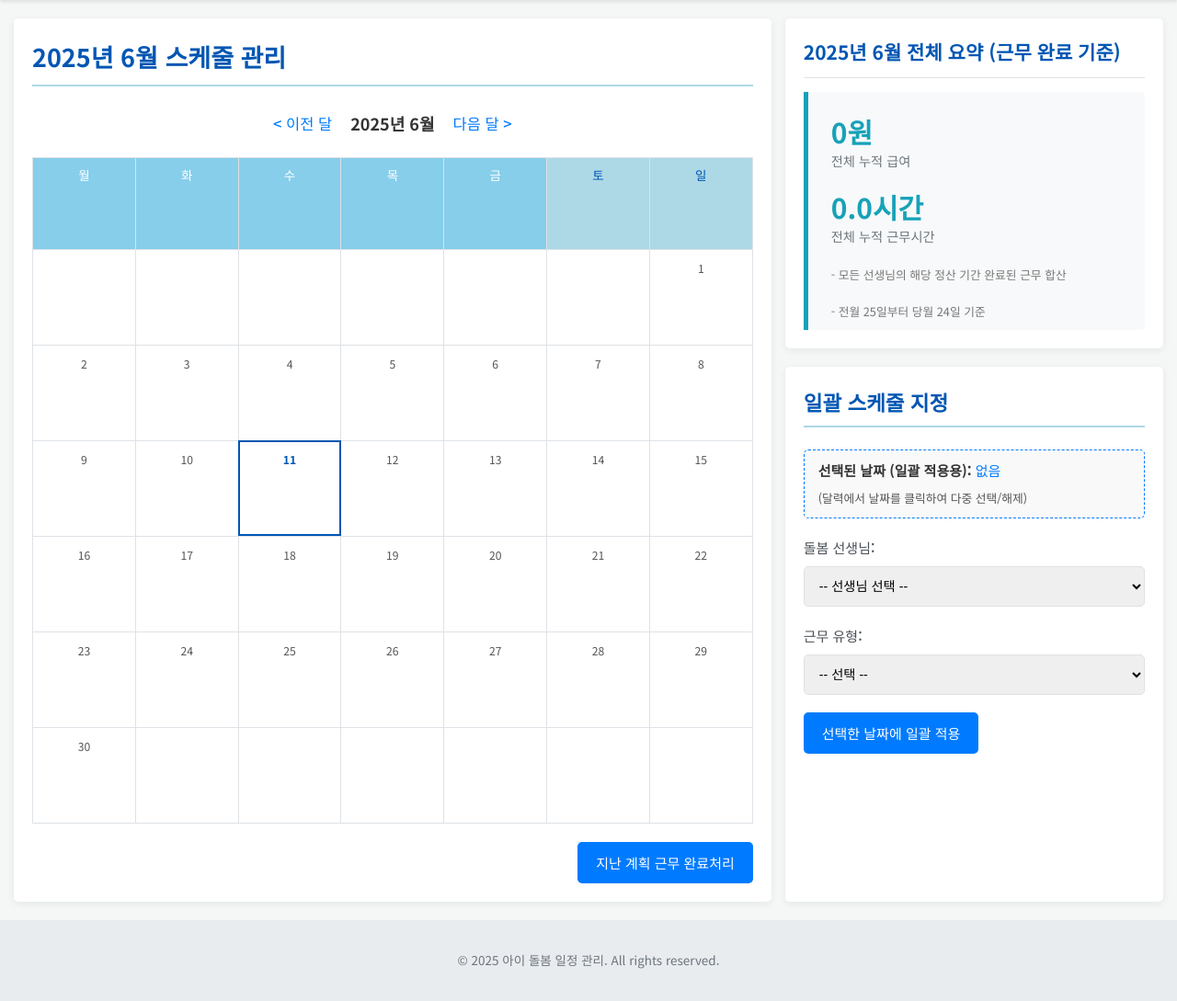
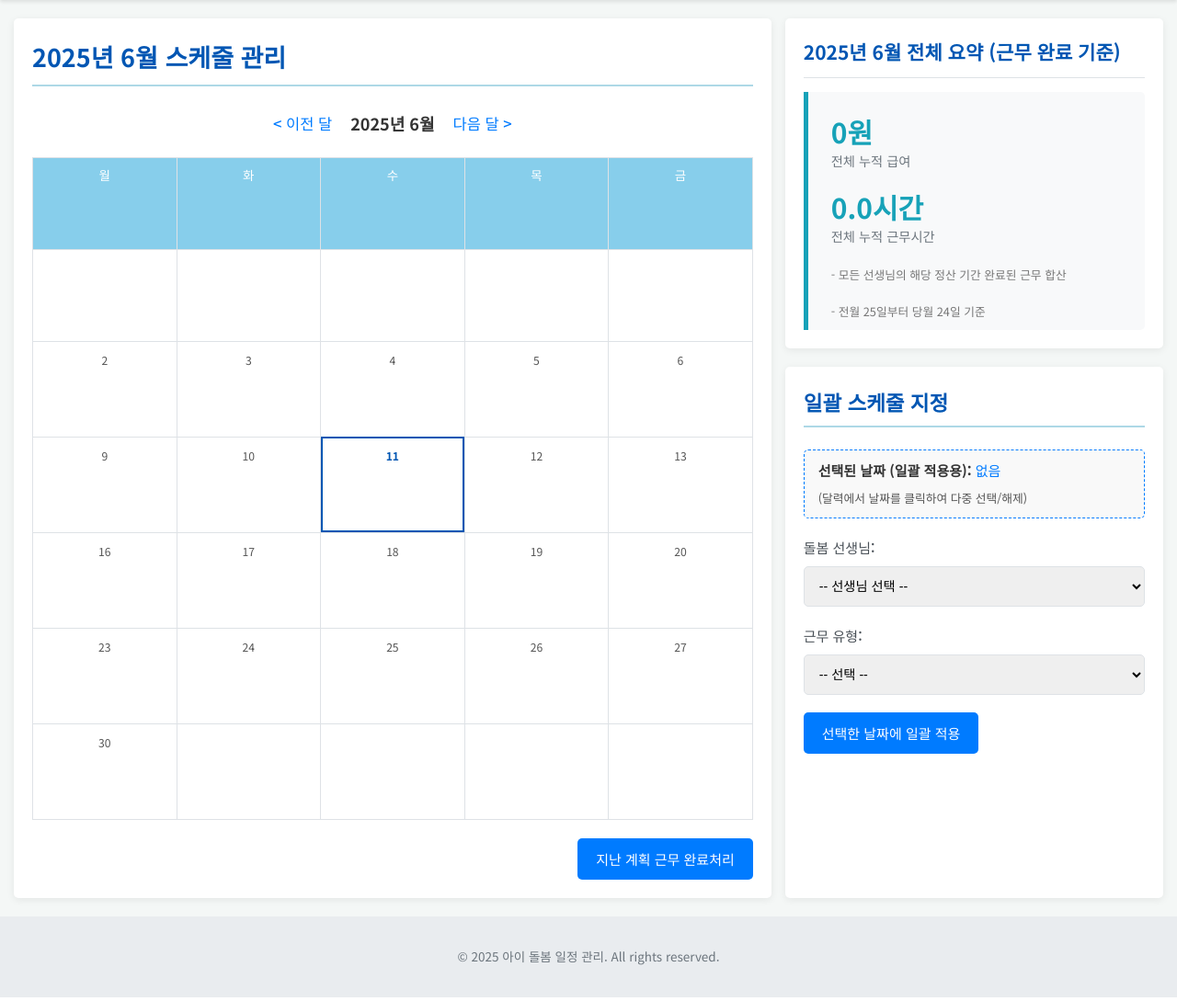
Before and after one commit to PapaLeon23/care, a Flask app: page /admin in a window 1280 px wide. Shown: the part 62-1151 px from the top of the page at 92% size. Run offline with Flask 3, Linux system fonts and the light colour scheme; the visitor is signed in with stand-in values (Sample User, id 1).

Commit message:
UI 개선

```diff
--- a/app.py
+++ b/app.py
@@ -115,11 +115,12 @@ def get_monthly_work_summary(user_id, year, month):
 def get_calendar_data(year, month, user_id_for_view=None, for_admin=False):
     py_calendar.setfirstweekday(py_calendar.MONDAY)
     cal = py_calendar.Calendar()
+    # 7일 기준의 주별 달력 데이터를 가져옵니다.
     month_calendar_weeks_raw = cal.monthdays2calendar(year, month)
 
     weeks_data_for_template = []
 
-    # 스케줄 데이터 미리 로드 (이전과 동일)
+    # 스케줄 데이터 미리 로드 로직 (기존과 동일)
     first_day_of_month = date(year, month, 1)
     last_day_of_month = date(year, month, py_calendar.monthrange(year, month)[1])
     schedules_query = WorkSchedule.query.filter(
@@ -129,85 +130,85 @@ def get_calendar_data(year, month, user_id_for_view=None, for_admin=False):
     if not for_admin and user_id_for_view:
         schedules_query = schedules_query.filter_by(user_id=user_id_for_view)
 
-    schedules_by_date = {} # 날짜별 스케줄 객체들을 담을 딕셔너리
+    schedules_by_date = {}
     all_schedules_this_month = schedules_query.all()
 
-    # 스케줄에 포함된 사용자 정보를 미리 가져오기 위한 ID 리스트 생성
     user_ids_in_schedules = list(set(s.user_id for s in all_schedules_this_month))
-    # 만약 user_id_for_view (사용자 대시보드)가 주어졌고, 해당 사용자가 이번 달 스케줄이 없더라도
-    # user_map에는 포함시켜야 할 수 있으므로 (현재 로직에서는 불필요하나, 일반적인 경우)
     if user_id_for_view and user_id_for_view not in user_ids_in_schedules:
         user_ids_in_schedules.append(user_id_for_view)
 
     user_map_query = User.query.filter(User.id.in_(user_ids_in_schedules)).all() if user_ids_in_schedules else []
     user_map = {u.id: {'username': u.username, 'nickname': u.get_display_name()} for u in user_map_query}
 
-    # 날짜별로 스케줄 객체들을 그룹화
     for s_obj in all_schedules_this_month:
         s_date = s_obj.work_date
         if s_date not in schedules_by_date:
             schedules_by_date[s_date] = []
-        schedules_by_date[s_date].append(s_obj) # schedule_obj 전체를 저장
+        schedules_by_date[s_date].append(s_obj)
 
-    # 달력 주차별, 날짜별 루프
+    # 달력 주차별 루프
     for week_raw in month_calendar_weeks_raw:
         week_data_for_template_inner = []
+        # week_raw는 7일치 데이터를 포함 (월=0, 화=1, ..., 금=4, 토=5, 일=6)
         for day_num, weekday_val_py_std in week_raw:
-            schedules_details_for_day = [] # 해당 날짜의 스케줄 상세 정보들을 담을 리스트
-            current_date_obj = None
-            is_today_flag = False
-            date_str_for_template = ''
-            is_weekend_day = (weekday_val_py_std == py_calendar.SATURDAY or weekday_val_py_std == py_calendar.SUNDAY)
 
-            if day_num != 0: # 실제 날짜인 경우
-                current_date_obj = date(year, month, day_num)
-                date_str_for_template = current_date_obj.strftime('%Y-%m-%d')
-                is_today_flag = (current_date_obj == date.today())
+            # ======== 월요일부터 금요일까지만 처리하도록 조건 추가 ========
+            if weekday_val_py_std <= 4: # 월(0) ~ 금(4)
+                schedules_details_for_day = []
+                current_date_obj = None
+                is_today_flag = False
+                date_str_for_template = ''
+                is_weekend_day = False # 이제 주말은 표시하지 않으므로 항상 False
 
-                # 위에서 그룹화한 schedules_by_date 딕셔너리에서 해당 날짜의 스케줄 객체 리스트를 가져옴
-                day_schedules_from_db_objects = schedules_by_date.get(current_date_obj, [])
+                if day_num != 0:
+                    current_date_obj = date(year, month, day_num)
+                    date_str_for_template = current_date_obj.strftime('%Y-%m-%d')
+                    is_today_flag = (current_date_obj == date.today())
 
-                for schedule_obj in day_schedules_from_db_objects: # 해당 날짜의 각 스케줄 객체에 대해 처리
-                    # 관리자 화면이거나, 또는 사용자 화면일 경우 해당 사용자의 스케줄만
-                    if for_admin or (user_id_for_view is not None and schedule_obj.user_id == user_id_for_view):
-                        worker_info = user_map.get(schedule_obj.user_id, {'username': "Unknown", 'nickname': "Unknown User"})
+                    day_schedules_from_db_objects = schedules_by_date.get(current_date_obj, [])
 
-                        # ======== "휴일" 처리 및 표시 텍스트 단순화 시작 ========
-                        display_nickname_for_cal = worker_info['nickname']
-                        work_type_for_cal_display = schedule_obj.work_type # 기본값은 실제 근무 유형
+                    for schedule_obj in day_schedules_from_db_objects:
+                        if for_admin or (user_id_for_view is not None and schedule_obj.user_id == user_id_for_view):
+                            worker_info = user_map.get(schedule_obj.user_id, {'username': "Unknown", 'nickname': "Unknown User"})
 
-                        if schedule_obj.work_type == WORK_TYPE_HOLIDAY:
-                            display_nickname_for_cal = ""  # "휴일"일 경우 담당자 이름 표시 안 함
-                            work_type_for_cal_display = WORK_TYPE_HOLIDAY # 달력에 "휴일"이라고만 표시
-                        elif schedule_obj.work_type == '하원' and schedule_obj.is_overtime:
-                            work_type_for_cal_display = "연장" # "하원+연장" 대신 "연장"으로만 간략히 표시 (선택 사항)
-                        # "등원"의 경우 work_type_for_cal_display는 "등원" 그대로 사용됨
-                        # ======== "휴일" 처리 및 표시 텍스트 단순화 끝 ========
+                            display_nickname_for_cal = worker_info['nickname']
+                            work_type_for_cal_display = schedule_obj.work_type
 
-                        detail = {
-                            'id': schedule_obj.id,
-                            'user_id': schedule_obj.user_id,
-                            'username': worker_info['username'],
-                            'nickname': display_nickname_for_cal,       # "휴일"일 경우 빈 문자열이 됨
-                            'work_type': schedule_obj.work_type,       # 실제 DB에 저장된 work_type (CSS 클래스용)
-                            'work_type_display': work_type_for_cal_display, # 달력에 실제 표시될 텍스트
-                            'is_overtime': schedule_obj.is_overtime,
-                            'date_str': date_str_for_template,
-                            'status': schedule_obj.status
-                        }
-                        schedules_details_for_day.append(detail)
+                            if schedule_obj.work_type == WORK_TYPE_HOLIDAY:
+                                display_nickname_for_cal = ""
+                                work_type_for_cal_display = WORK_TYPE_HOLIDAY
+                            elif schedule_obj.work_type == '하원' and schedule_obj.is_overtime:
+                                work_type_for_cal_display = "연장"
 
-            week_data_for_template_inner.append({
-                'day': day_num,
-                'schedules_details': schedules_details_for_day, # 가공된 스케줄 상세 정보 리스트
-                'is_today': is_today_flag,
-                'date_str': date_str_for_template,
-                'is_weekend': is_weekend_day,
-                'py_weekday': weekday_val_py_std
-            })
-        weeks_data_for_template.append(week_data_for_template_inner)
+                            schedules_details_for_day.append({
+                                'id': schedule_obj.id,
+                                'user_id': schedule_obj.user_id,
+                                'username': worker_info['username'],
+                                'nickname': display_nickname_for_cal,
+                                'work_type': schedule_obj.work_type,
+                                'work_type_display': work_type_for_cal_display,
+                                'is_overtime': schedule_obj.is_overtime,
+                                'date_str': date_str_for_template,
+                                'status': schedule_obj.status
+                            })
 
-    weekday_headers = ["월", "화", "수", "목", "금", "토", "일"]
+                week_data_for_template_inner.append({
+                    'day': day_num,
+                    'schedules_details': schedules_details_for_day,
+                    'is_today': is_today_flag,
+                    'date_str': date_str_for_template,
+                    'is_weekend': is_weekend_day,
+                    'py_weekday': weekday_val_py_std
+                })
+            # =========================================================
+
+        # 주말만 있던 빈 주(week)는 추가하지 않도록 함 (예: 월초, 월말)
+        if week_data_for_template_inner:
+            weeks_data_for_template.append(week_data_for_template_inner)
+
+    # ======== 요일 헤더를 월요일부터 금요일까지만 반환 ========
+    weekday_headers = ["월", "화", "수", "목", "금"]
+    # =====================================================
 
     return weeks_data_for_template, weekday_headers, f"{year}년 {month}월"
 
--- a/requirments.txt
+++ /dev/null
@@ -1,3 +0,0 @@
-Flask
-Flask-SQLAlchemy
-gunicorn
--- a/static/css/style.css
+++ b/static/css/style.css
@@ -237,18 +237,33 @@ footer {
 
 /* 테이블 공통 스타일 (달력 및 기타 테이블) */
 .table-common {
-    width: 100%; border-collapse: collapse; margin-top: 1rem;
-    font-size: 0.9em; table-layout: fixed;
-    margin-bottom: 0; /* 달력 테이블 하단 마진 제거 (부모 pane의 패딩으로 간격 조절) */
+    width: 100%;
+    border-collapse: collapse;
+    margin-top: 1rem;
+    font-size: 0.9em;
+    table-layout: fixed;
+    margin-bottom: 0;
 }
 .table-common th, .table-common td {
-    border: 1px solid var(--border-color); padding: 8px 5px; text-align: center;
-    vertical-align: top; box-sizing: border-box; overflow-wrap: break-word;
-    word-break: break-all; width: calc(100% / 7);
-    height: 100px; /* 달력 셀 높이 약간 증가 (콘텐츠 양에 따라 조절) */
+    border: 1px solid var(--border-color);
+    padding: 8px 5px;
+    text-align: center;
+    vertical-align: top;
+    box-sizing: border-box;
+    overflow-wrap: break-word;
+    word-break: break-all;
+
+    /* ======== 날짜 칸 너비 계산 방식 수정 ======== */
+    width: calc(100% / 5); /* 기존 calc(100% / 7) 에서 변경 */
+    /* ======================================= */
+
+    height: 100px;
 }
-.table-common th { /* 달력 헤더: 사용자 화면 스타일로 통일 */
-    background-color: #87CEEB; color: var(--white-color); font-weight: normal;
+.table-common th {
+    background-color: #87CEEB;
+    color: var(--white-color);
+    font-weight: normal;
+    /* 주말 헤더 스타일은 이제 사용되지 않지만, 다른 곳에서 사용할 수 있으므로 유지 */
 }
 .table-common th.weekend-header-sun, .table-common th.weekend-header-sat {
     background-color: var(--light-blue-accent); color: var(--primary-color-dark);
```
Also changed, not shown: other parts of static/css/style.css (+22 -8 lines), requirements.txt (added, +21 -0 lines).
